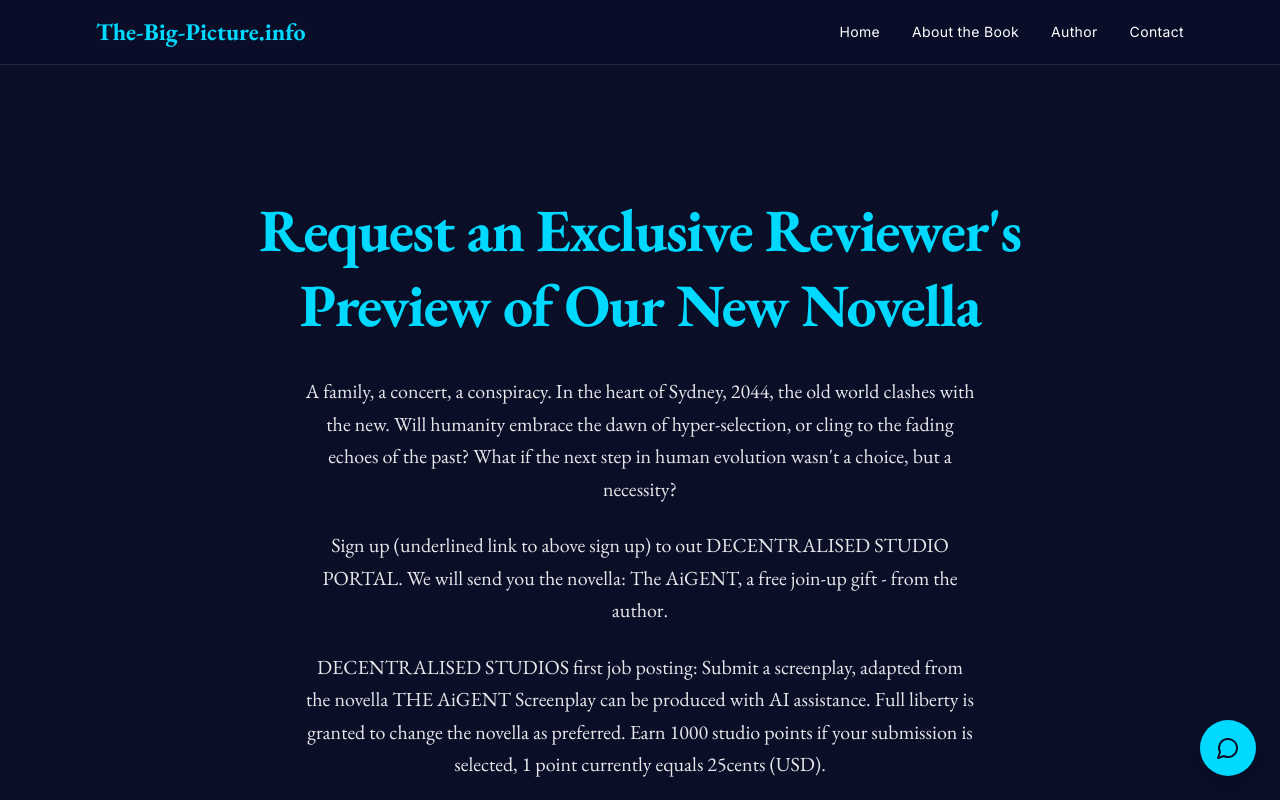
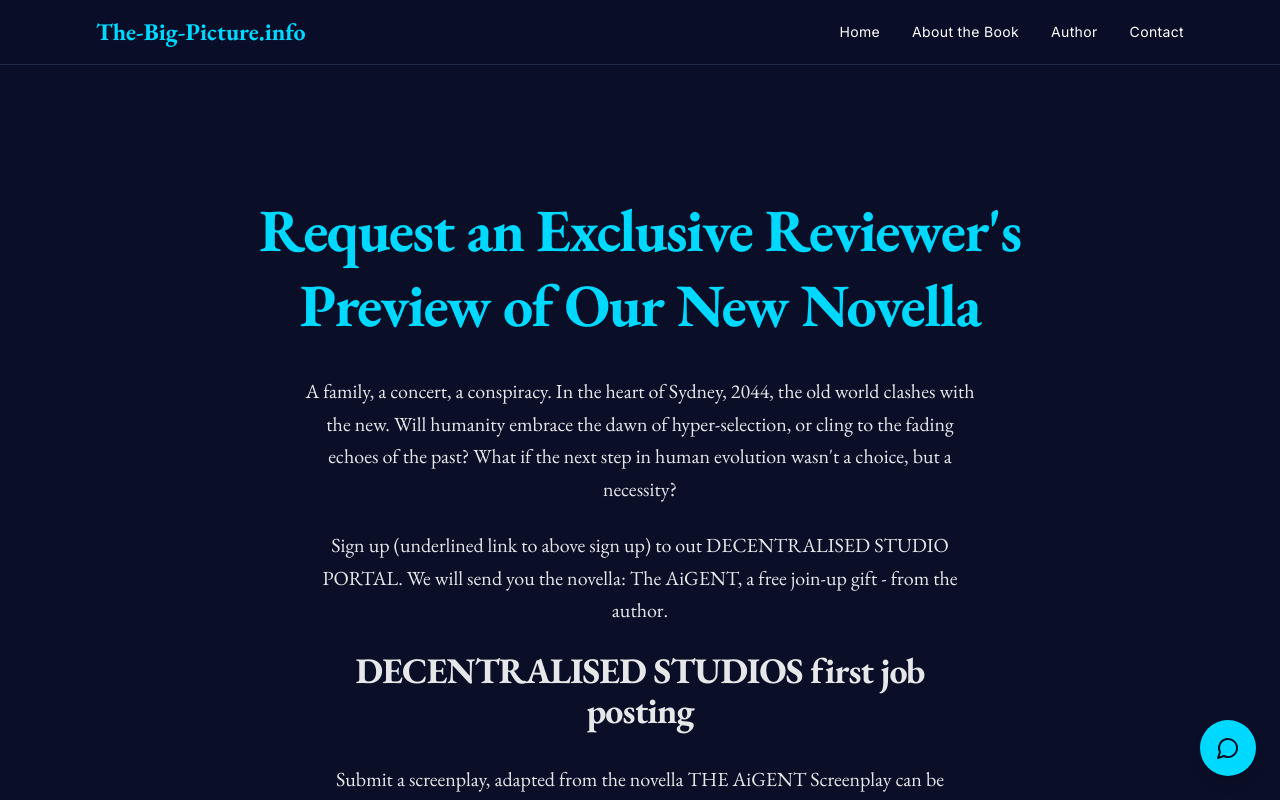
Before and after one commit to jonalaker/thebigpicture, a Next.js app: page / in a window 1280 px wide. Shown: the top 800 px of the page. Built offline with nearby package versions, Linux system fonts and the light colour scheme.

Commit message:
heading added

```diff
--- a/components/hero.tsx
+++ b/components/hero.tsx
@@ -28,7 +28,8 @@ export default function Hero() {
             Sign up (underlined link to above sign up) to out DECENTRALISED STUDIO PORTAL. We will send you the novella: The AiGENT,  a free join-up gift - from the author.
           </p>
           <p className="text-lg md:text-xl leading-relaxed mb-6">
-            DECENTRALISED STUDIOS first job posting:
+            <h2>DECENTRALISED STUDIOS first job posting</h2>
+            <br></br>
             Submit a screenplay, adapted from the novella THE AiGENT
             Screenplay can be produced with AI assistance. Full liberty is granted to change the novella as preferred. Earn 1000 studio points if your submission is selected, 1 point currently equals 25cents (USD).
           </p>
```
